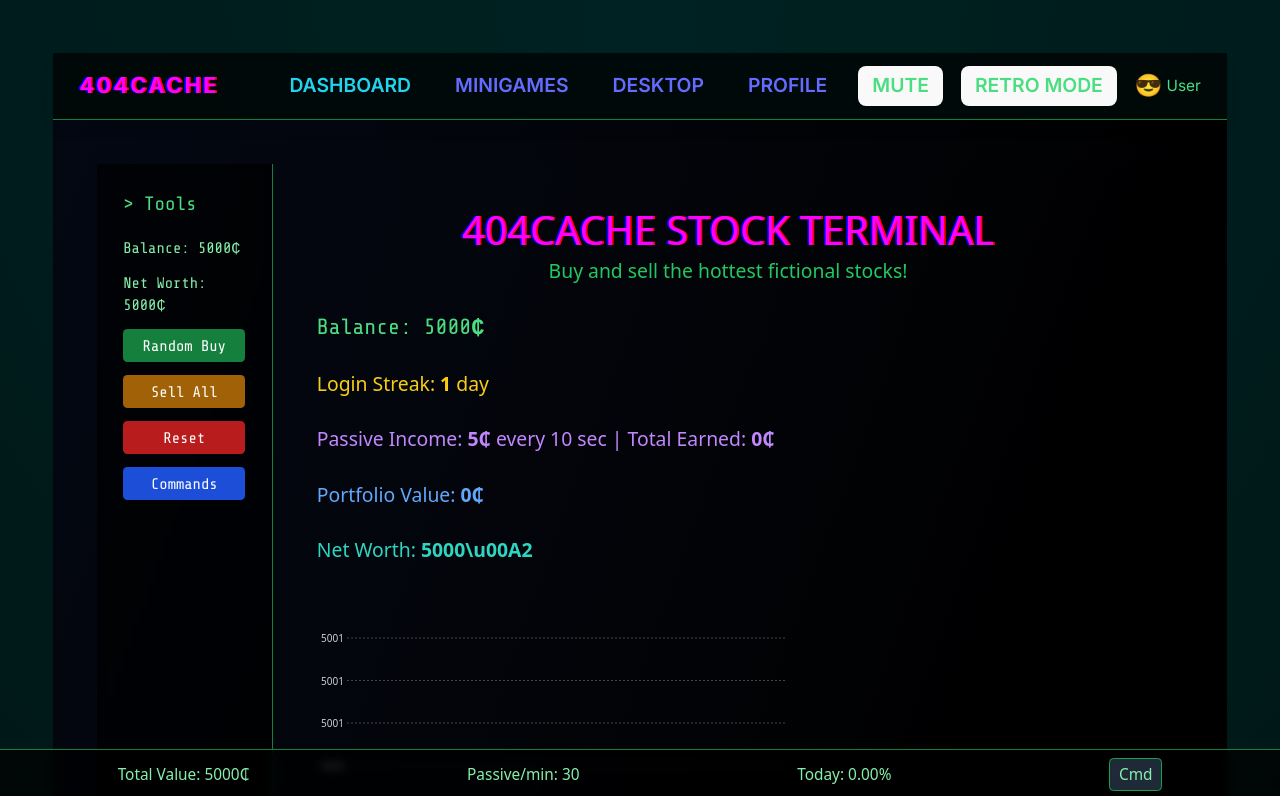
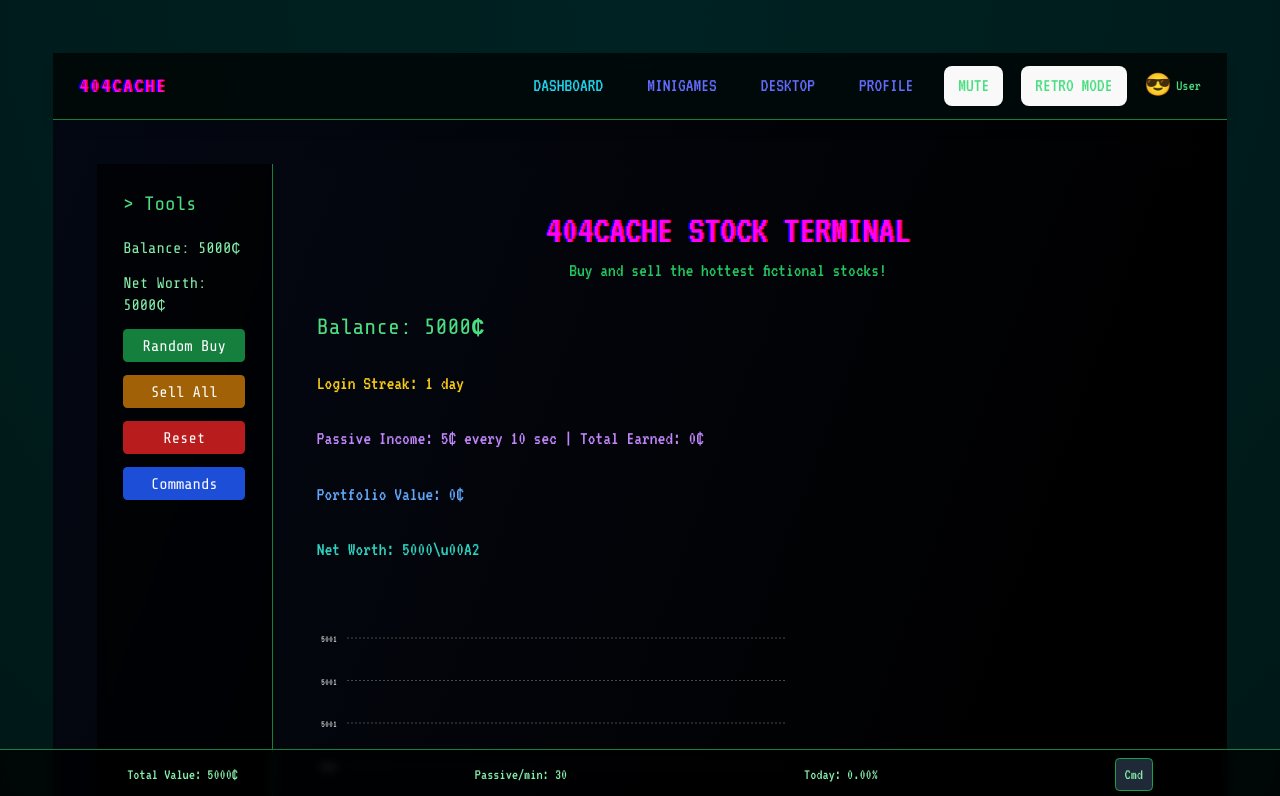
Before and after one commit to uxillary/404cache, a React (Vite) app: page / in a window 1280 px wide. Shown: the top 796 px of the page. Built offline with nearby package versions, Linux system fonts and the light colour scheme; the HTML template or start-up script is replaced by a standard one.

Commit message:
Switch to retro font

```diff
--- a/index.html
+++ b/index.html
@@ -8,7 +8,7 @@
     <link rel="preconnect" href="https://fonts.googleapis.com" />
     <link rel="preconnect" href="https://fonts.gstatic.com" crossorigin />
     <link
-      href="https://fonts.googleapis.com/css2?family=Inter:wght@400;600;700&family=Share+Tech+Mono&display=swap"
+      href="https://fonts.googleapis.com/css2?family=VT323&family=Share+Tech+Mono&display=swap"
       rel="stylesheet"
     />
   </head>
--- a/src/components/Layout.jsx
+++ b/src/components/Layout.jsx
@@ -4,7 +4,7 @@ function Layout({ children, sidebar }) {
   const [showMobileSidebar, setShowMobileSidebar] = useState(false)
 
   return (
-    <div className="min-h-screen flex bg-gradient-to-br from-gray-950 via-black to-black text-green-300 font-sans crt-effect shadow-inner">
+    <div className="min-h-screen flex bg-gradient-to-br from-gray-950 via-black to-black text-green-300 font-retro crt-effect shadow-inner">
       {sidebar && React.cloneElement(sidebar, { className: `${sidebar.props.className ?? ''} hidden lg:block` })}
       <div className="flex-1 p-6 md:p-10">
         <div className="max-w-5xl mx-auto">{children}</div>
--- a/src/index.css
+++ b/src/index.css
@@ -27,7 +27,7 @@ body {
 }
 
 :root {
-  font-family: 'Inter', sans-serif;
+  font-family: 'VT323', 'Share Tech Mono', monospace;
   line-height: 1.5;
   font-weight: 400;
 
@@ -99,7 +99,7 @@ button:focus-visible {
 :root {
   --bg-color: radial-gradient(circle at 50% 0px, rgb(0, 34, 34), rgb(0, 0, 0));
   --text-color: #0ff;
-  --font-family: 'Inter', sans-serif;
+  --font-family: 'VT323', 'Share Tech Mono', monospace;
 }
 
 .terminal-mode {
--- a/tailwind.config.js
+++ b/tailwind.config.js
@@ -5,6 +5,7 @@ export default {
     extend: {
       fontFamily: {
         mono: ['"Share Tech Mono"', 'monospace'],
+        retro: ['"VT323"', '"Share Tech Mono"', 'monospace'],
       },
       keyframes: {
         'bounce-small': {
```
